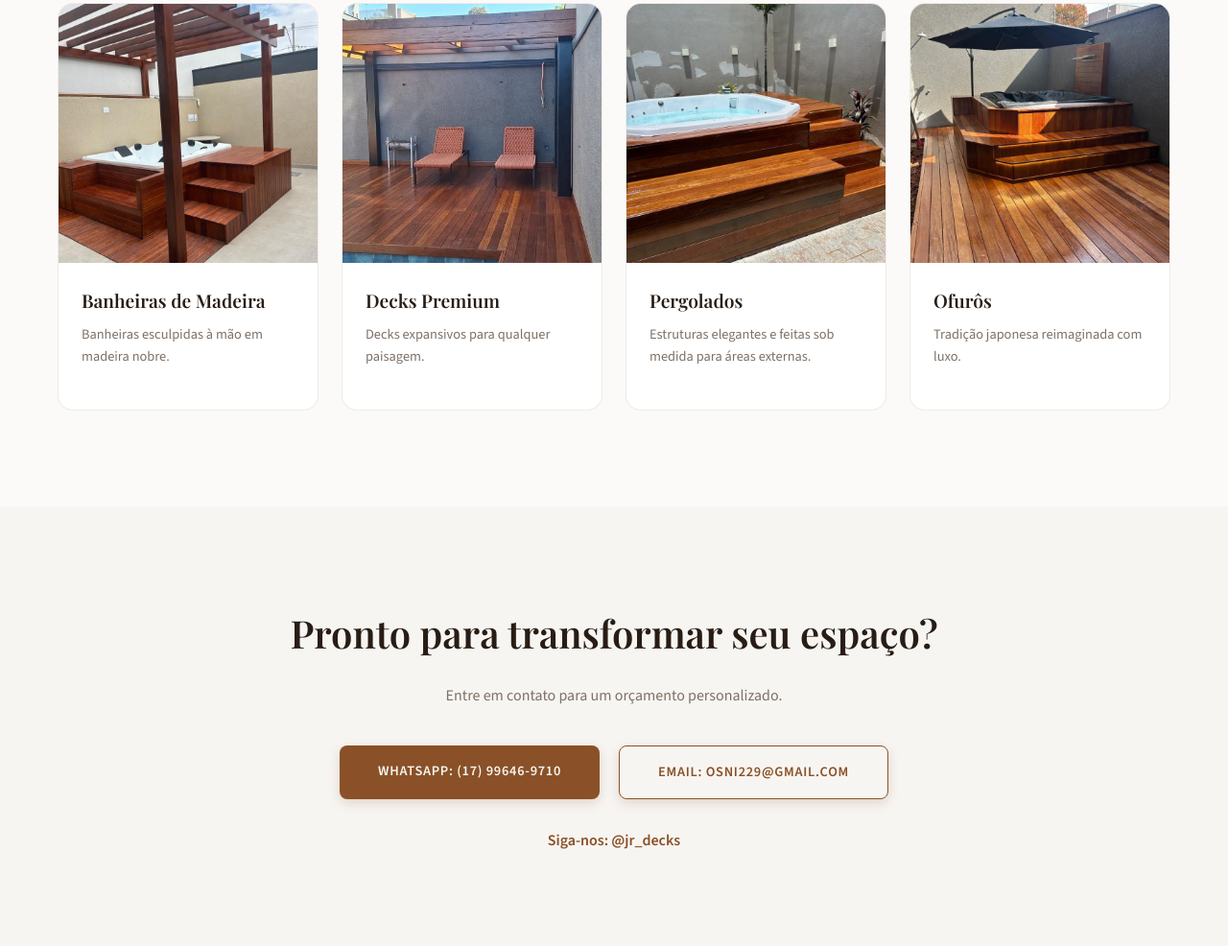
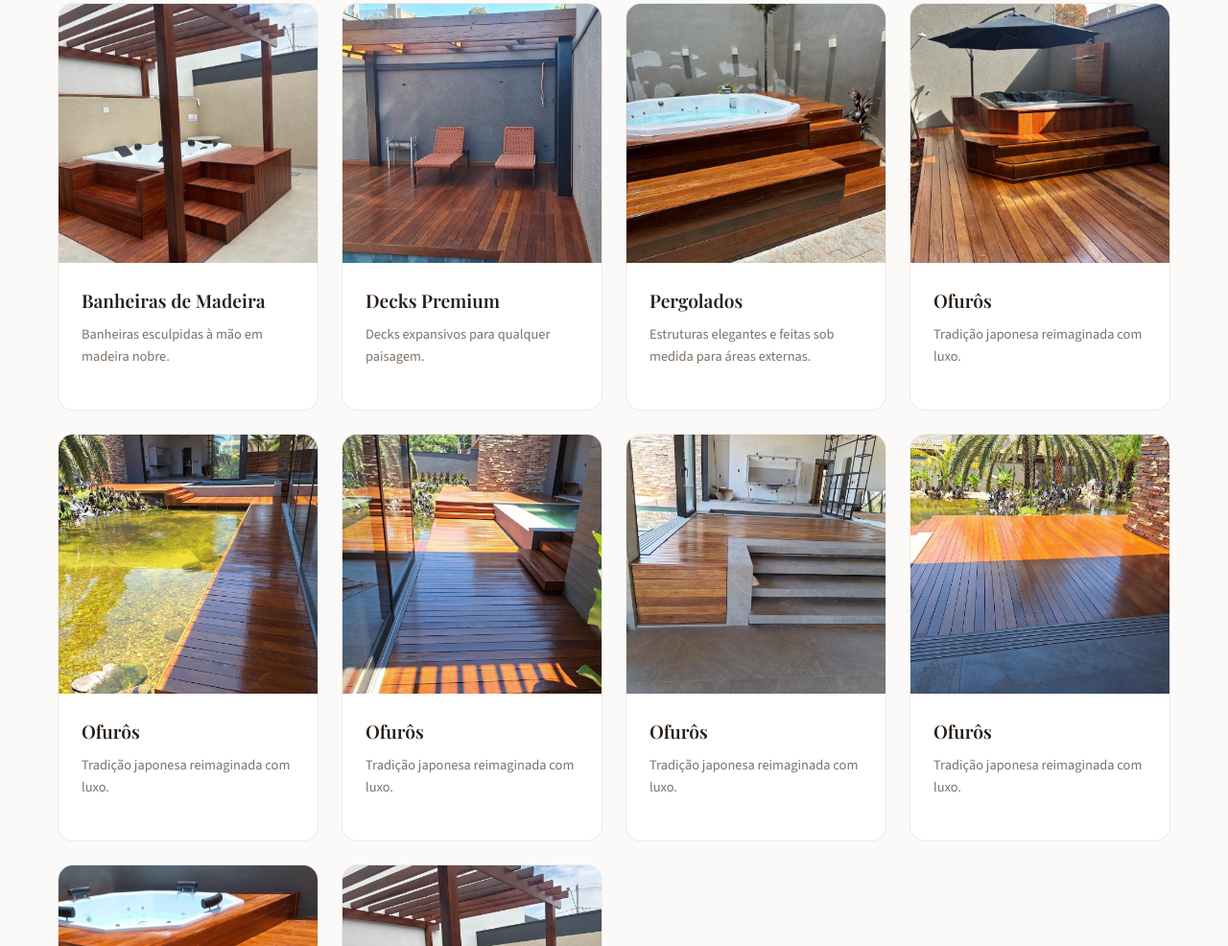
Before and after one commit to gideaodsantos-Senai/pergolato, a plain HTML site: page index.html in a window 1280 px wide. Shown: the part 1814-2800 px from the top of the page at 96% size. Drawn offline with nearby package versions, Linux system fonts and the light colour scheme.

Commit message:
Adição de imagens

```diff
--- a/index.html
+++ b/index.html
@@ -157,6 +157,48 @@
                             <p>Tradição japonesa reimaginada com luxo.</p>
                         </div>
                     </div>
+                    <div class="product-card">
+                        <div class="product-image"><img src="assets/img/deck5.jpg" alt="Ofurôs"></div>
+                        <div class="product-content">
+                            <h3>Ofurôs</h3>
+                            <p>Tradição japonesa reimaginada com luxo.</p>
+                        </div>
+                    </div>
+                    <div class="product-card">
+                        <div class="product-image"><img src="assets/img/deck6.jpg" alt="Ofurôs"></div>
+                        <div class="product-content">
+                            <h3>Ofurôs</h3>
+                            <p>Tradição japonesa reimaginada com luxo.</p>
+                        </div>
+                    </div>
+                    <div class="product-card">
+                        <div class="product-image"><img src="assets/img/deck7.jpg" alt="Ofurôs"></div>
+                        <div class="product-content">
+                            <h3>Ofurôs</h3>
+                            <p>Tradição japonesa reimaginada com luxo.</p>
+                        </div>
+                    </div>
+                    <div class="product-card">
+                        <div class="product-image"><img src="assets/img/deck8.jpg" alt="Ofurôs"></div>
+                        <div class="product-content">
+                            <h3>Ofurôs</h3>
+                            <p>Tradição japonesa reimaginada com luxo.</p>
+                        </div>
+                    </div>
+                    <div class="product-card">
+                        <div class="product-image"><img src="assets/img/deck9.jpg" alt="Ofurôs"></div>
+                        <div class="product-content">
+                            <h3>Ofurôs</h3>
+                            <p>Tradição japonesa reimaginada com luxo.</p>
+                        </div>
+                    </div>
+                    <div class="product-card">
+                        <div class="product-image"><img src="assets/img/deck10.jpg" alt="Ofurôs"></div>
+                        <div class="product-content">
+                            <h3>Ofurôs</h3>
+                            <p>Tradição japonesa reimaginada com luxo.</p>
+                        </div>
+                    </div>
                 </div>
             </div>
         </section>
```
Also changed, not shown: assets/img/deck10.jpg (renamed from assets/img/IMG-20260422-WA0033.jpeg), assets/img/deck5.jpg (renamed from assets/img/IMG-20260422-WA0017.jpeg), assets/img/deck6.jpg (renamed from assets/img/IMG-20260422-WA0018.jpeg), assets/img/deck7.jpg (renamed from assets/img/IMG-20260422-WA0020.jpeg), assets/img/deck8.jpg (renamed from assets/img/IMG-20260422-WA0021.jpeg), assets/img/deck9.jpg (renamed from assets/img/IMG-20260422-WA0022.jpeg).
